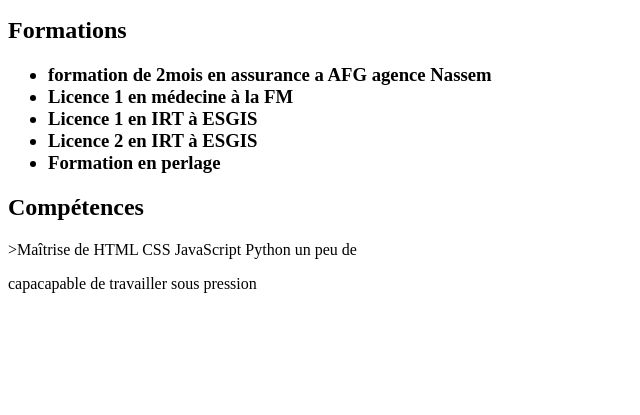
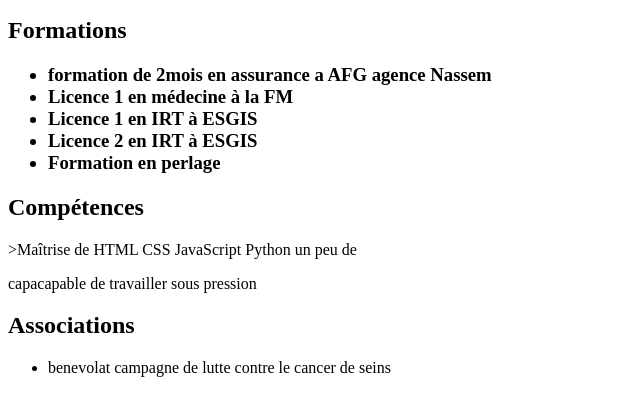
Before and after one commit to nasrinemoussa65-bk/CV, a plain HTML site: page index.html in a window 1280 px wide. Shown: the part 101-516 px from the top of the page, without its empty margins (0-640 px from the left). Drawn offline with Linux system fonts and the light colour scheme.

Commit message:
mise en place de la section associations

```diff
--- a/index.html
+++ b/index.html
@@ -20,5 +20,9 @@
     <h2>Compétences</h2>
     <p>>Maîtrise de HTML CSS JavaScript Python un peu de </p>
     <p>capacapable de travailler sous pression</p>
+    <h2>Associations</h2>
+    <ul>
+        <li>benevolat campagne de lutte contre le cancer de seins</li>
+    </ul>
 </body>
 </html>
```
